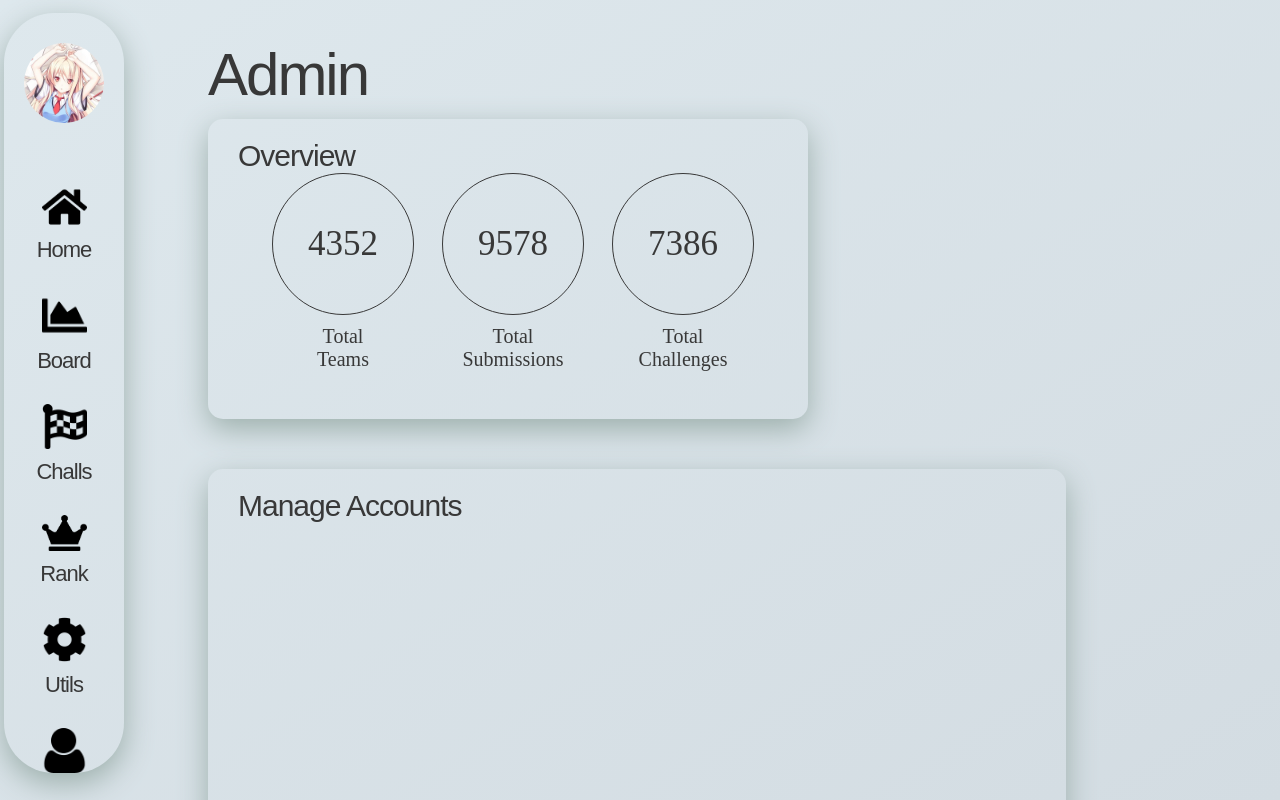
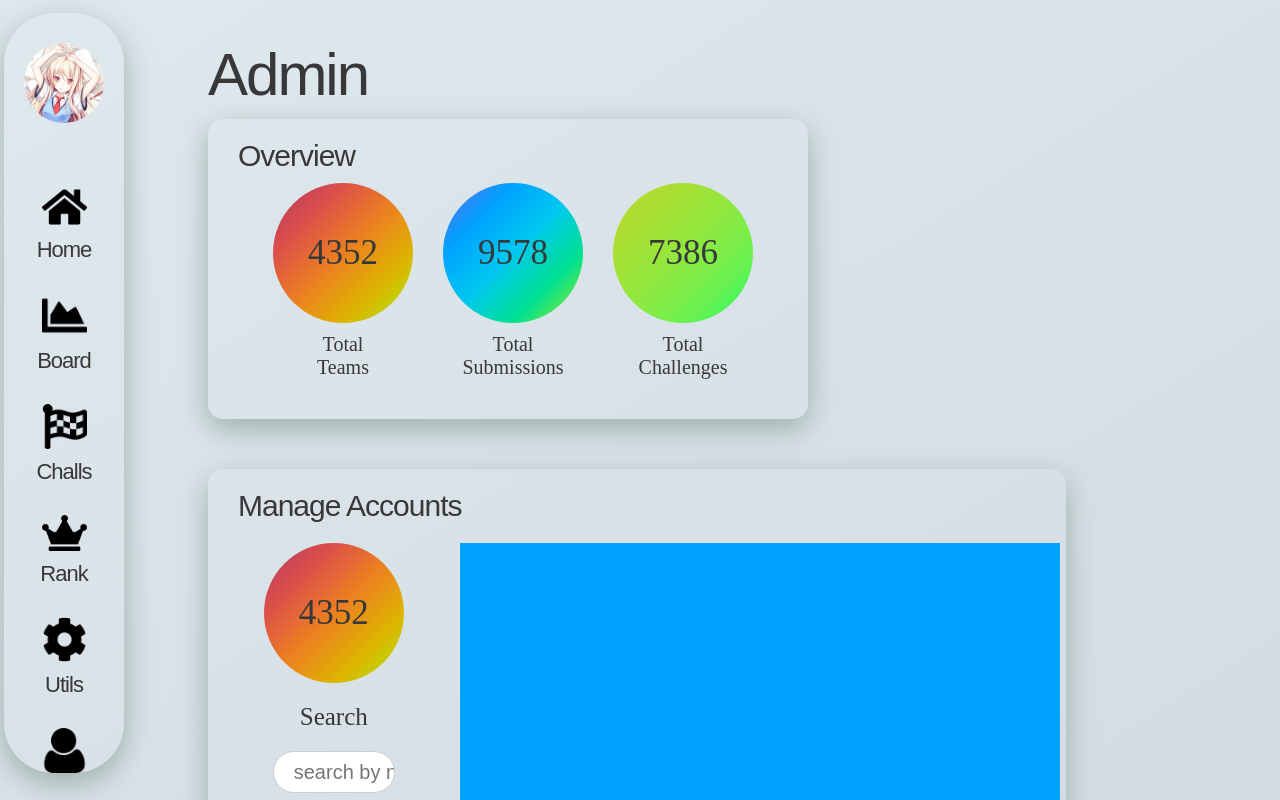
Before and after one commit to Endcat/ciscn-ctfplatform, a Vue app: page /admin in a window 1280 px wide. Built offline with nearby package versions, Linux system fonts and the light colour scheme.

Commit message:
Update manage team/chall layout

```diff
--- a/src/views/Admin.vue
+++ b/src/views/Admin.vue
@@ -8,19 +8,19 @@
                 Overview
             </div>
             <div class="overview-left overview-layout">
-                <div class="overview-circle">4352</div>
+                <div class="overview-circle team-circle">4352</div>
                 <div class="overview-msg">
                     Total<br>Teams
                 </div>
             </div>
             <div class="overview-mid overview-layout">
-                <div class="overview-circle">9578</div>
+                <div class="overview-circle submit-circle">9578</div>
                 <div class="overview-msg">
                     Total<br>Submissions
                 </div>
             </div>
             <div class="overview-right overview-layout">
-                <div class="overview-circle">7386</div>
+                <div class="overview-circle chall-circle">7386</div>
                 <div class="overview-msg">
                     Total<br>Challenges
                 </div>
@@ -31,10 +31,34 @@
             <div class="title account-board-title">
                 Manage Accounts
             </div>
+            <div class="account-left account-layout">
+                <div class="team-result">
+                    4352
+                </div>
+                <div class="search-wrapper">
+                    <div class="search-title">Search</div>
+                    <input class="team-search-bar" type="text" placeholder="search by name"></input>
+                </div>
+            </div>
+            <div class="account-right account-layout">
+
+            </div>
         </div>
         <div :style="$store.state.activeScheme.boxShadow" class="chall-board board">
             <div class="title chall-board-title">
                 Manage Challenges
+            </div>
+            <div class="chall-left chall-layout">
+                <div class="chall-result">
+                    9578
+                </div>
+                <div class="search-wrapper">
+                    <div class="search-title">Search</div>
+                    <input class="chall-search-bar" type="text" placeholder="search by name"></input>
+                </div>
+            </div>
+            <div class="chall-right chall-layout">
+
             </div>
         </div>
         <div :style="$store.state.activeScheme.boxShadow" class="notice-board board">
@@ -98,6 +122,7 @@
         width: 600px;
     }
     .overview-layout{
+        margin-top: 10px;
         margin-left: 20px;
         display: inline-block;
         float: left;
@@ -112,7 +137,6 @@
         margin: 0 auto;
         line-height: 140px;
         font-size: 35px;
-        border: #383838 solid 1px;
     }
     .overview-msg{
         font-size: 20px;
@@ -121,4 +145,95 @@
     .overview-left{
         margin-left: 60px;
     }
+    .chall-circle{
+        background: linear-gradient(to right bottom, #bfd52d, #aadf33, #90e83f, #6cf150, #24f965);
+    }
+    .submit-circle{
+        background: linear-gradient(to right bottom, #6868eb, #00a2ff, #00c8f0, #00e18f, #a8eb12);
+    }
+    .team-circle{
+        background: linear-gradient(to right bottom, #b03665, #dc4f4b, #ec7f21, #ddb500, #a8eb12);
+    }
+    .account-layout{
+        position: relative;
+        float: left;
+        width: 40%;
+        height: 70%;
+        margin-left: 40px;
+        margin-top: 20px;
+    }
+    .account-left{
+        width: 20%;
+        text-align: center;
+    }
+    .account-right{
+        width: 70%;
+        background: #00a2ff;
+    }
+    .team-result{
+        width: 140px;
+        height: 140px;
+        border-radius: 75px;
+        margin: 0 auto;
+        line-height: 140px;
+        text-align: center;
+        font-size: 35px;
+        background: linear-gradient(to right bottom, #b03665, #dc4f4b, #ec7f21, #ddb500, #a8eb12);
+    }
+    .team-search-bar{
+        position: relative;
+        margin-top: 20px;
+        height: 40px;
+        line-height: 40px;
+        border-radius: 35px;
+        width: 70%;
+        outline-style: none;
+        border: 1px solid #ccc;
+        font-size: 20px;
+        font-family: "Microsoft JhengHei",sans-serif;
+        text-indent: 20px;
+    }
+    .search-title{
+        margin-top: 20px;
+        font-size: 25px;
+    }
+    .chall-layout{
+        position: relative;
+        float: left;
+        width: 40%;
+        height: 70%;
+        margin-left: 40px;
+        margin-top: 20px;
+    }
+    .chall-left{
+        width: 20%;
+        text-align: center;
+    }
+    .chall-right{
+        width: 70%;
+        background: #00a2ff;
+    }
+    .chall-result{
+        width: 140px;
+        height: 140px;
+        border-radius: 75px;
+        margin: 0 auto;
+        line-height: 140px;
+        text-align: center;
+        font-size: 35px;
+        background: linear-gradient(to right bottom, #bfd52d, #aadf33, #90e83f, #6cf150, #24f965);
+    }
+    .chall-search-bar{
+        position: relative;
+        margin-top: 20px;
+        height: 40px;
+        line-height: 40px;
+        border-radius: 35px;
+        width: 70%;
+        outline-style: none;
+        border: 1px solid #ccc;
+        font-size: 20px;
+        font-family: "Microsoft JhengHei",sans-serif;
+        text-indent: 20px;
+    }
 </style>
```
